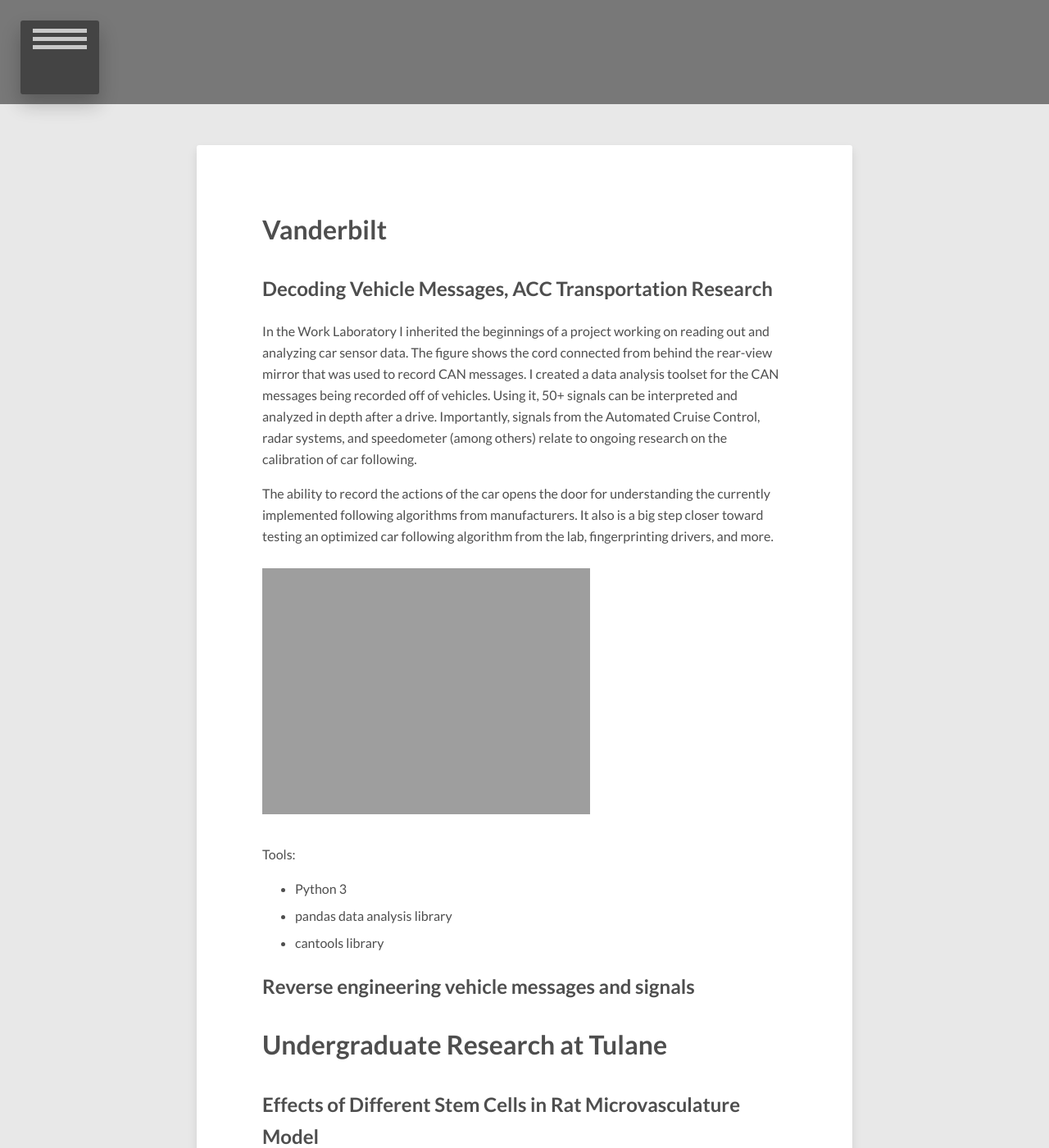
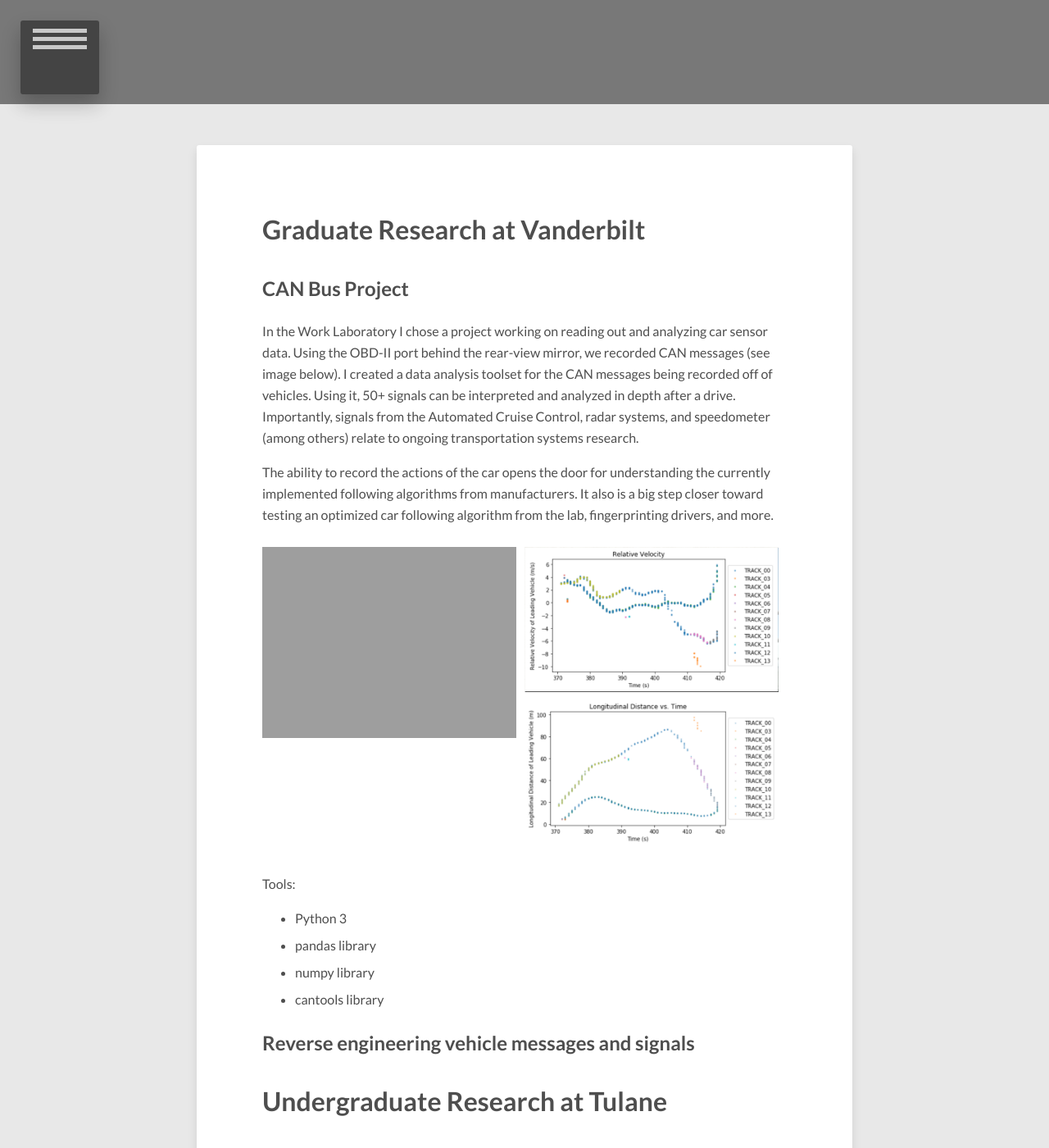
Before and after one commit to MatthewNice/MatthewNice.github.io, a Jekyll site: the page built from research/index.md, in a window 1280 px wide and 1400 px high, scrolled down 323 px. Shown: the whole window at 82% size. Built offline with Jekyll 4.4.1, drawn with Linux system fonts in a browser that asks for light colours; nearby versions of some CDN libraries.

Commit message:
updating vanderbilt research

```diff
--- a/research/index.md
+++ b/research/index.md
@@ -6,21 +6,23 @@
 comments: false
 modified: 2019-07-17
 ---
-# Vanderbilt
-## Decoding Vehicle Messages, ACC Transportation Research
-In the Work Laboratory I inherited the beginnings of a project working on reading out and analyzing car sensor data.  The figure shows the cord connected from behind the rear-view mirror that was used to record CAN messages. I created a data analysis toolset for the CAN messages being recorded off of vehicles. Using it, 50+ signals can be interpreted and analyzed in depth after a drive. Importantly, signals from the Automated Cruise Control, radar systems, and speedometer (among others) relate to ongoing research on the calibration of car following.
+# Graduate Research at Vanderbilt
+## CAN Bus Project
+In the Work Laboratory I chose a project working on reading out and analyzing car sensor data. Using the OBD-II port behind the rear-view mirror, we recorded CAN messages (see image below). I created a data analysis toolset for the CAN messages being recorded off of vehicles. Using it, 50+ signals can be interpreted and analyzed in depth after a drive. Importantly, signals from the Automated Cruise Control, radar systems, and speedometer (among others) relate to ongoing transportation systems research.
 
 The ability to record the actions of the car opens the door for understanding the currently implemented following algorithms from manufacturers. It also is a big step closer toward testing an optimized car following algorithm from the lab, fingerprinting drivers, and more.
 
-
-<figure>
+<figure class = "half">
 	<a href="{{ site.url }}/images/panda.jpeg"><img src="{{ site.url }}/images/panda.jpeg" alt=""></a>
+  <a href="{{ site.url }}/images/relVel2.png"><img src="{{ site.url }}/images/relVel2.png" alt=""></a>
+  <a href="{{ site.url }}/images/longdist2.png"><img src="{{ site.url }}/images/longdist2.png" alt=""></a>
 </figure>
 
 
 Tools:
 * Python 3
-* pandas data analysis library
+* pandas library
+* numpy library
 * cantools library
 
 ## Reverse engineering vehicle messages and signals
```
Also changed, not shown: images/LongDist_160-280.png (added), images/RelativeVel_160-280.png (added), images/longdist2.png (added), images/radar_all_track.png (added), images/relVel2.png (added).
